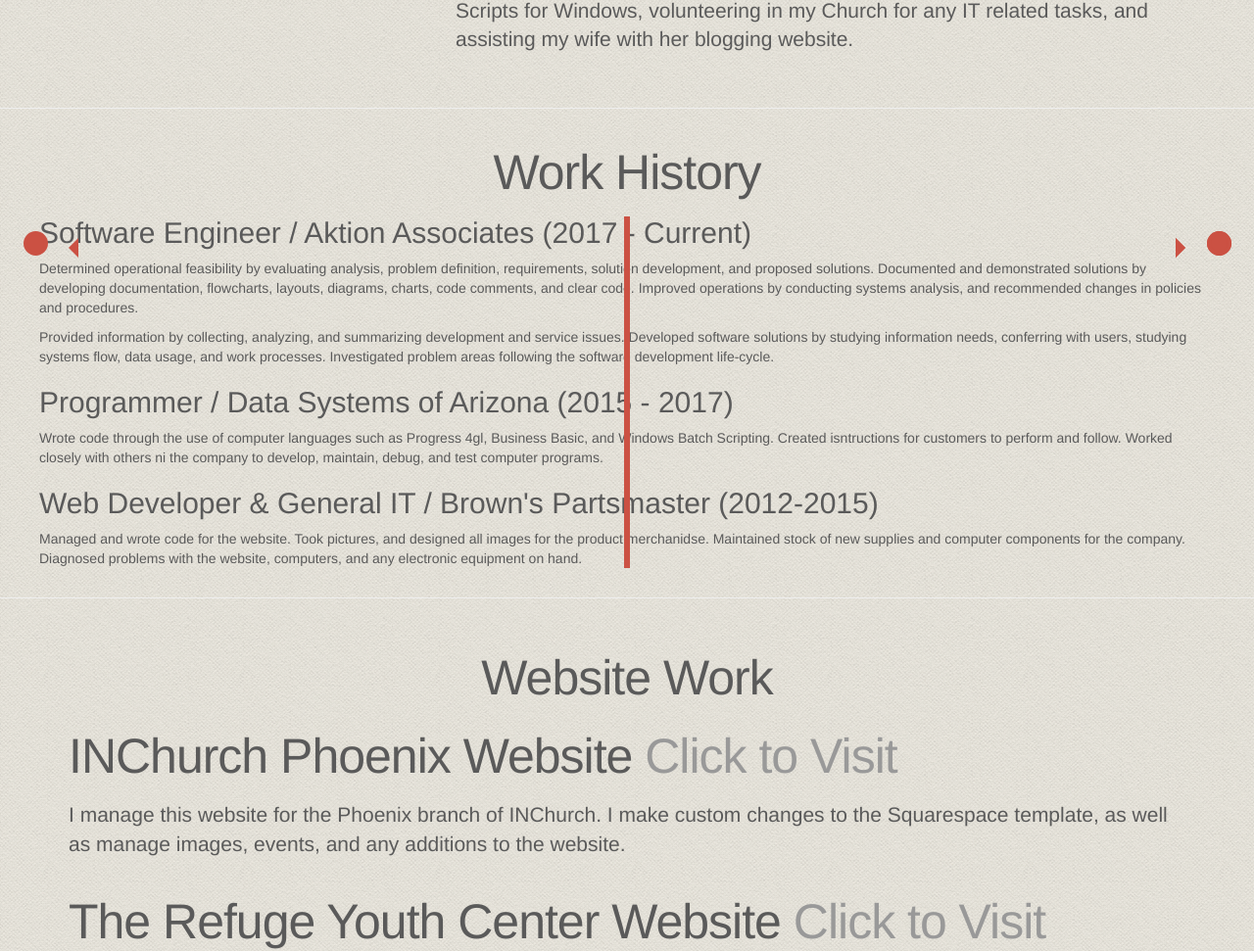
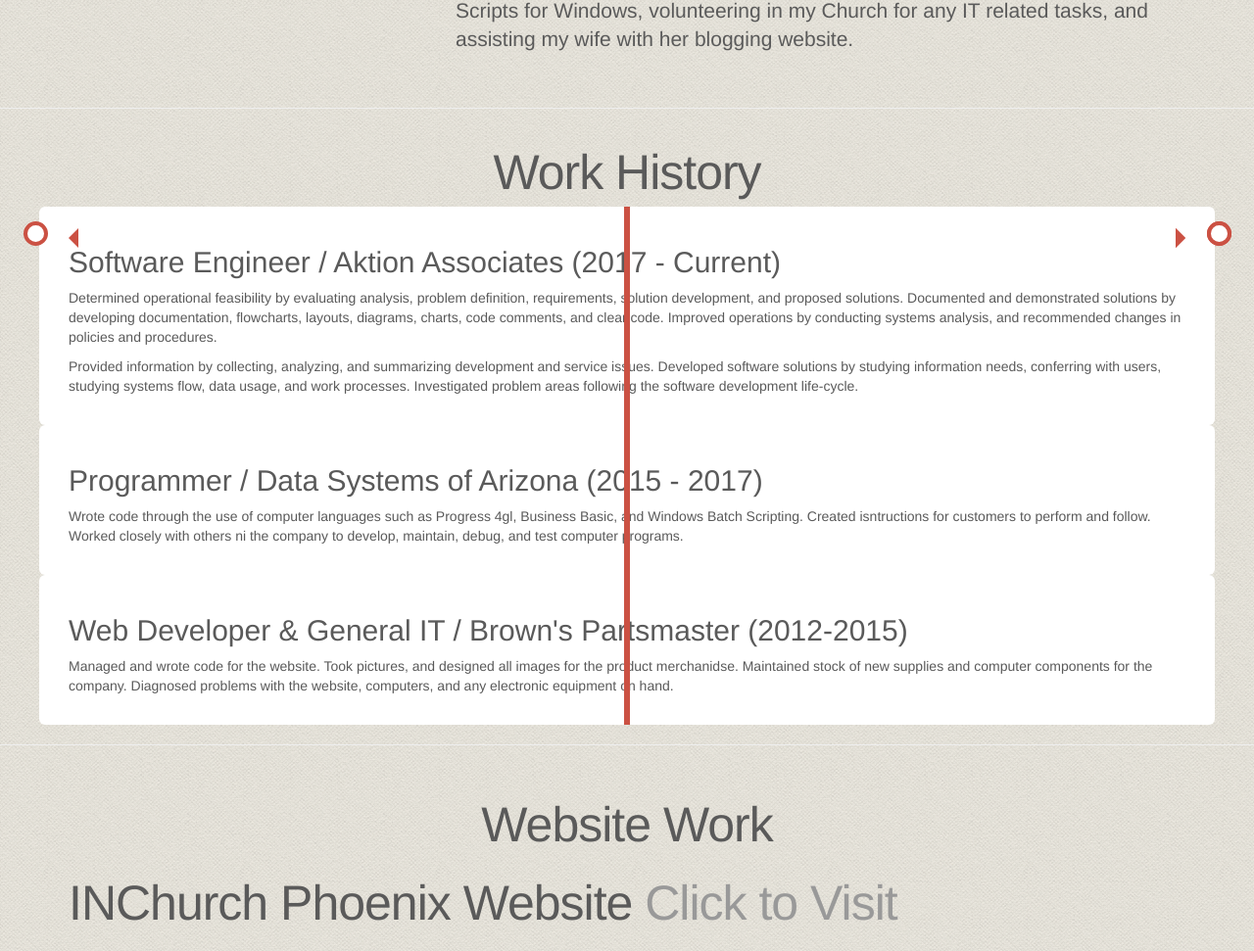
Before and after one commit to jswright91/jswright91.github.io, a PHP site: page / in a window 1280 px wide. Shown: the part 397-1368 px from the top of the page at 98% size. Run offline with PHP 8.4, Linux system fonts and the light colour scheme; some libraries are stand-ins or nearby versions.

Commit message:
timeline fixes

```diff
--- a/css/carousel.css
+++ b/css/carousel.css
@@ -121,7 +121,7 @@ body {
   width: 25px;
   height: 25px;
   right: -17px;
-  background-color: #CB5143;
+  background-color: white;
   border: 4px solid #CB5143;
   top: 15px;
   border-radius: 50%;
@@ -172,7 +172,7 @@ body {
 }
 
 /* The actual content */
-.content {
+.tl-content {
   padding: 20px 30px;
   background-color: white;
   position: relative;
--- a/index.html
+++ b/index.html
@@ -107,17 +107,23 @@
             <h2 class="featurette-heading text-center">Work History</h2>
             <div class="timeline">
                 <div class="tl-container tl-left">
+                    <div class="tl-content">
                         <h2>Software Engineer / Aktion Associates (2017 - Current)</h2>
                         <p>Determined operational feasibility by evaluating analysis, problem definition, requirements, solution development, and proposed solutions. Documented and demonstrated solutions by developing documentation, flowcharts, layouts, diagrams, charts, code comments, and clear code. Improved operations by conducting systems analysis, and recommended changes in policies and procedures.</p>
                         <p>Provided information by collecting, analyzing, and summarizing development and service issues. Developed software solutions by studying information needs, conferring with users, studying systems flow, data usage, and work processes. Investigated problem areas following the software development life-cycle.</p>
                     </div>
+                </div>
                 <div class="tl-container tl-right">
+                    <div class="tl-content">
                         <h2>Programmer / Data Systems of Arizona (2015 - 2017)</h2>
                         <p>Wrote code through the use of computer languages such as Progress 4gl, Business Basic, and Windows Batch Scripting. Created isntructions for customers to perform and follow. Worked closely with others ni the company to develop, maintain, debug, and test computer programs.</p>
                     </div>
+                </div>
                 <div class="tl-container tl-left">
+                    <div class="tl-content">
                         <h2>Web Developer &amp; General IT / Brown's Partsmaster (2012-2015)</h2>
                         <p>Managed and wrote code for the website. Took pictures, and designed all images for the product merchanidse. Maintained stock of new supplies and computer components for the company. Diagnosed problems with the website, computers, and any electronic equipment on hand.</p>
+                    </div>
                 </div>
             </div>
         </div>
```
Lines whose indentation alone changed are shown as unchanged.
